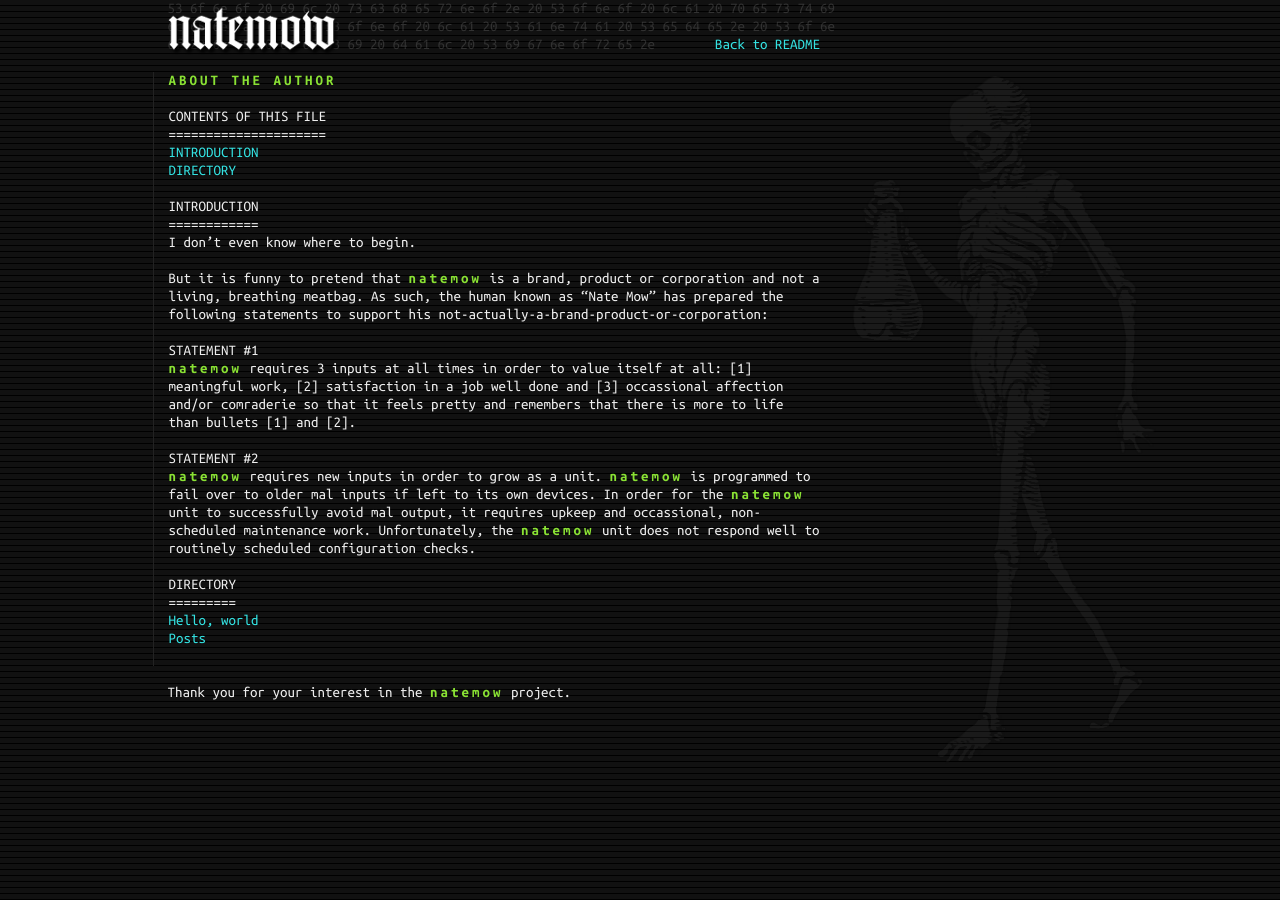
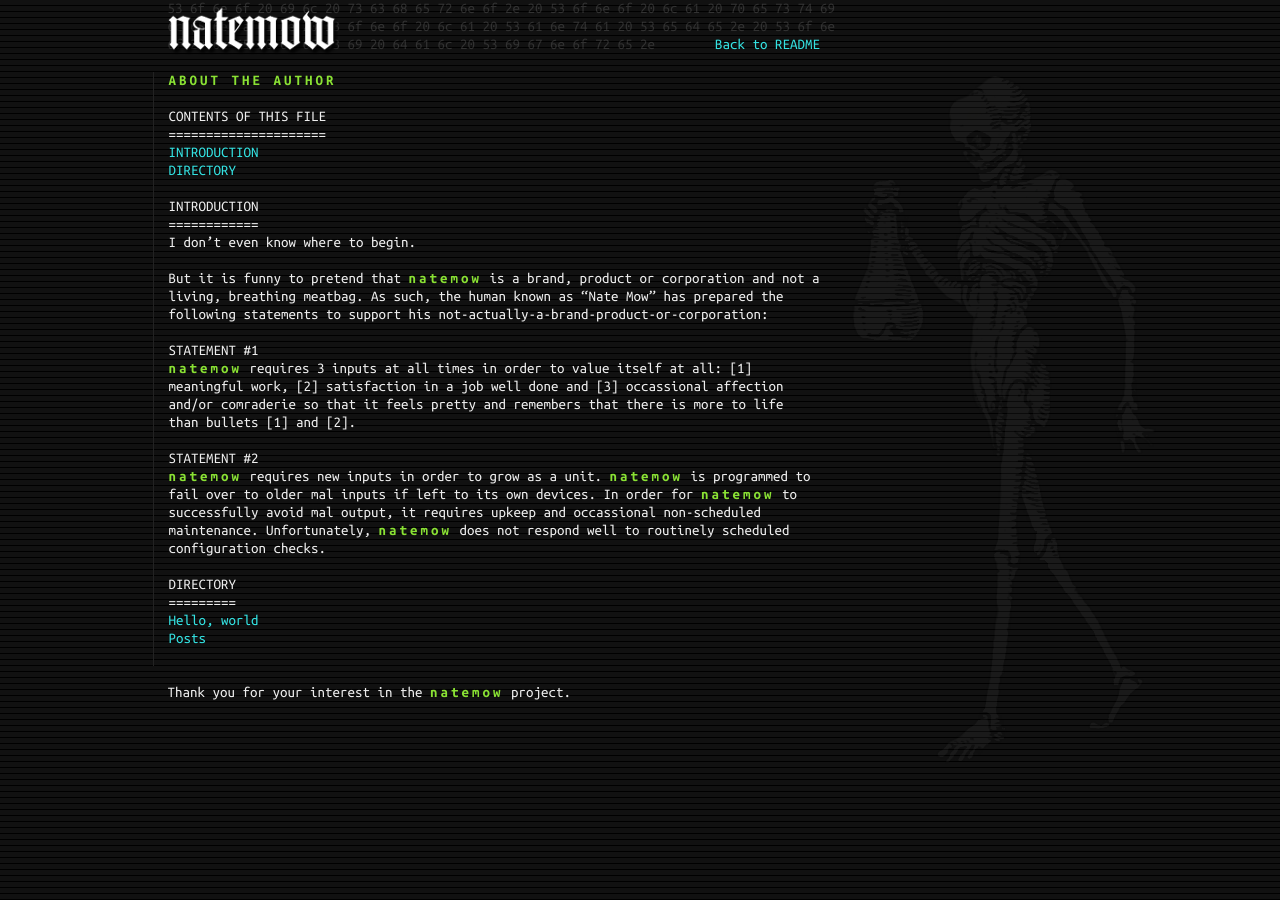
Before and after one commit to natemow/natemow.github.io, a Jekyll site: the page built from about.md, in a window 1280 px wide. Built offline with Jekyll 4.4.1, drawn with Linux system fonts in a browser that asks for light colours; nearby versions of some CDN libraries.

```diff
--- a/about.md
+++ b/about.md
@@ -14,4 +14,4 @@
 {% include brand.html %} requires 3 inputs at all times in order to value itself at all: [1] meaningful work, [2] satisfaction in a job well done and [3] occassional affection and/or comraderie so that it feels pretty and remembers that there is more to life than bullets [1] and [2].
 
 ### STATEMENT #2
-{% include brand.html %} requires new inputs in order to grow as a unit. {% include brand.html %} is programmed to fail over to older mal inputs if left to its own devices. In order for the {% include brand.html %} unit to successfully avoid mal output, it requires upkeep and occassional, non-scheduled maintenance work. Unfortunately, the {% include brand.html %} unit does not respond well to routinely scheduled configuration checks.
+{% include brand.html %} requires new inputs in order to grow as a unit. {% include brand.html %} is programmed to fail over to older mal inputs if left to its own devices. In order for {% include brand.html %} to successfully avoid mal output, it requires upkeep and occassional non-scheduled maintenance. Unfortunately, {% include brand.html %} does not respond well to routinely scheduled configuration checks.
```
